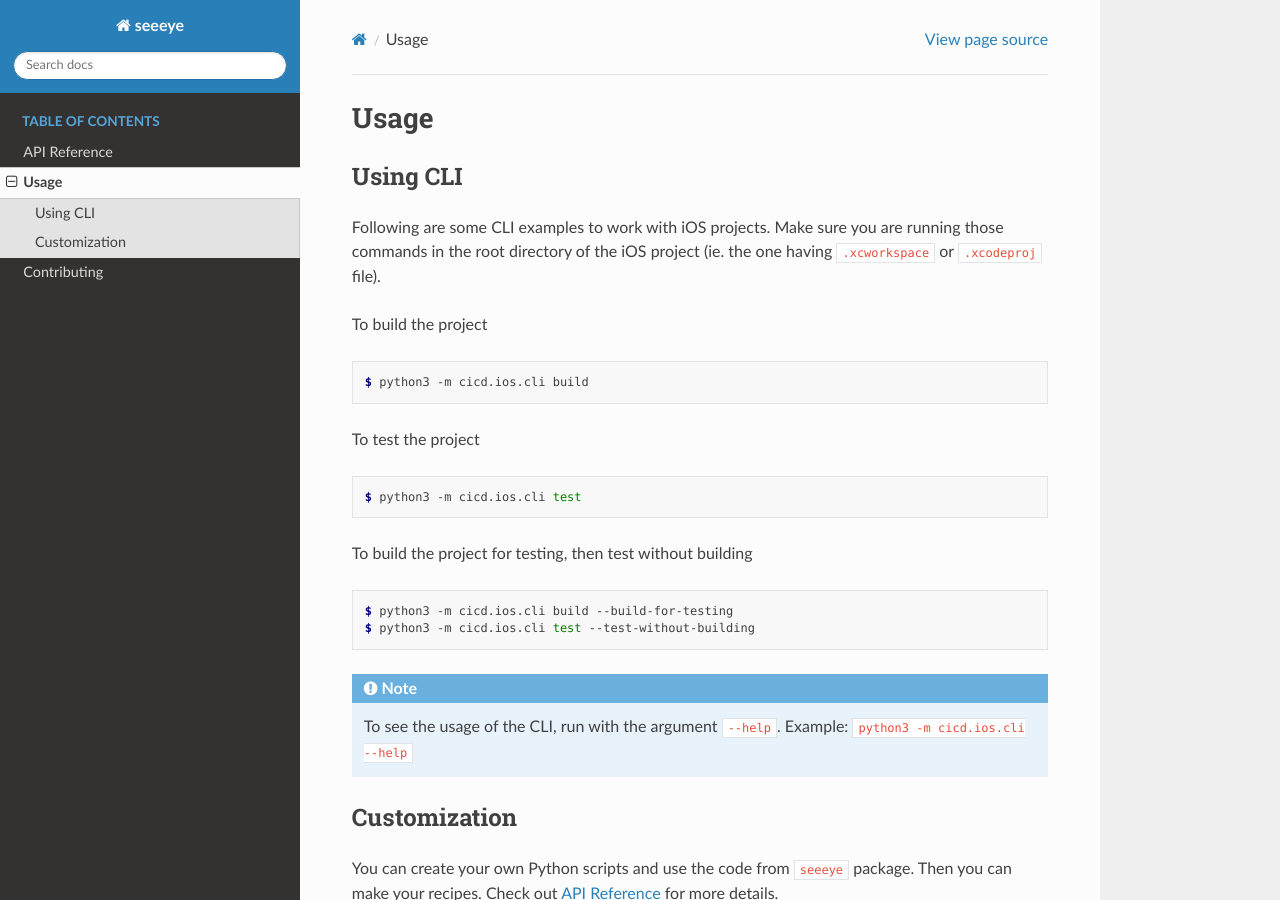
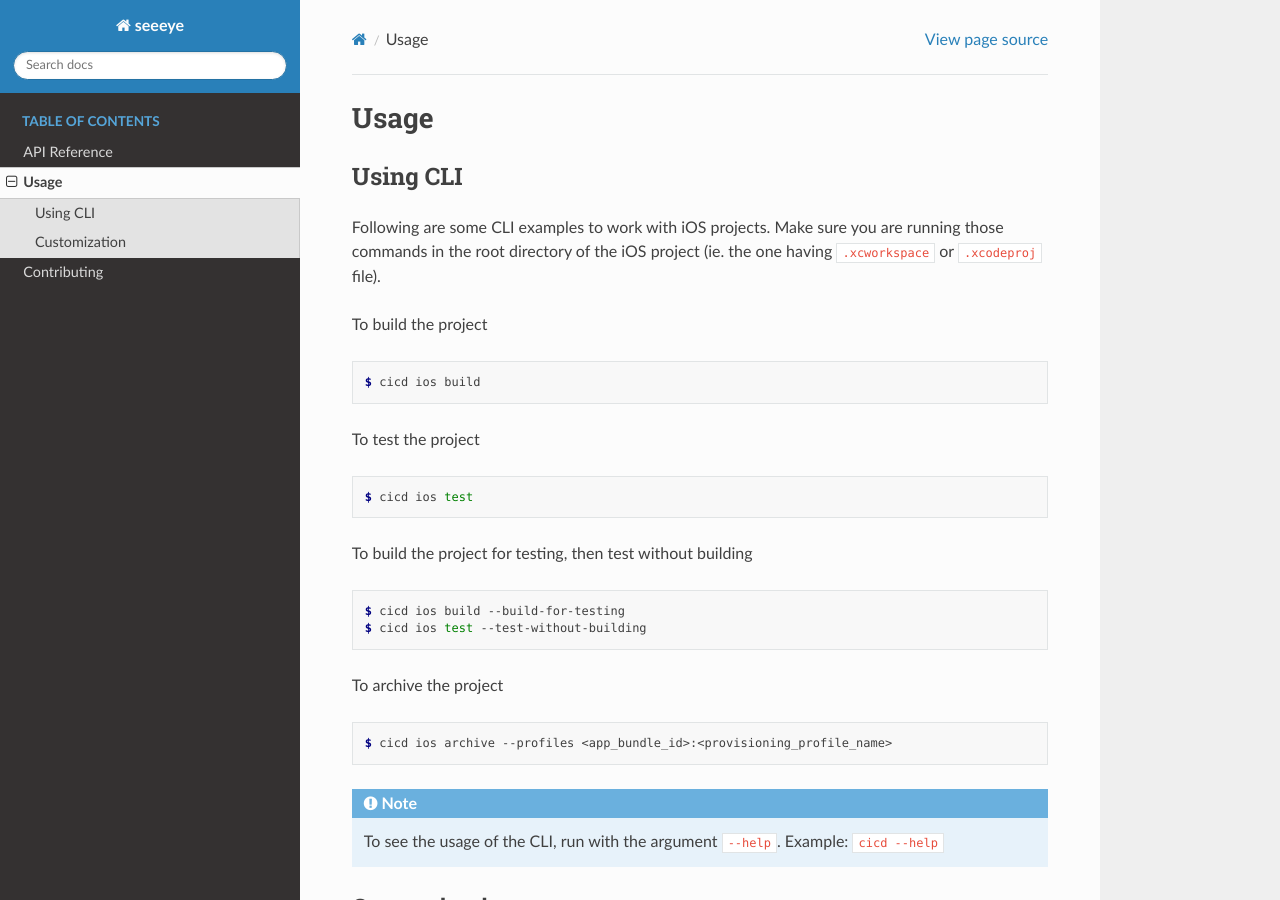
Before and after one commit to trinhngocthuyen/seeeye, a Sphinx documentation site: the page built from docs/usage.rst, in a window 1280 px wide and 900 px high. Built offline with Sphinx 7.4.7 and the Read the Docs theme 2.0.0, drawn with Linux system fonts in a browser that asks for light colours; pages that are not in the unit, such as notebooks, are missing from menus.

Commit message:
[skip ci] Update docs

```diff
--- a/docs/usage.rst
+++ b/docs/usage.rst
@@ -10,24 +10,30 @@ To build the project
 
 .. code-block:: console
 
-    $ python3 -m cicd.ios.cli build
+    $ cicd ios build
 
 To test the project
 
 .. code-block:: console
 
-    $ python3 -m cicd.ios.cli test
+    $ cicd ios test
 
 To build the project for testing, then test without building
 
 .. code-block:: console
 
-    $ python3 -m cicd.ios.cli build --build-for-testing
-    $ python3 -m cicd.ios.cli test --test-without-building
+    $ cicd ios build --build-for-testing
+    $ cicd ios test --test-without-building
+
+To archive the project
+
+.. code-block:: console
+
+    $ cicd ios archive --profiles <app_bundle_id>:<provisioning_profile_name>
 
 .. note::
 
-    To see the usage of the CLI, run with the argument ``--help``. Example: ``python3 -m cicd.ios.cli --help``
+    To see the usage of the CLI, run with the argument ``--help``. Example: ``cicd --help``
 
 Customization
 -------------
```
Also changed, not shown: README.rst (+7 -3 lines), 1 other file.
